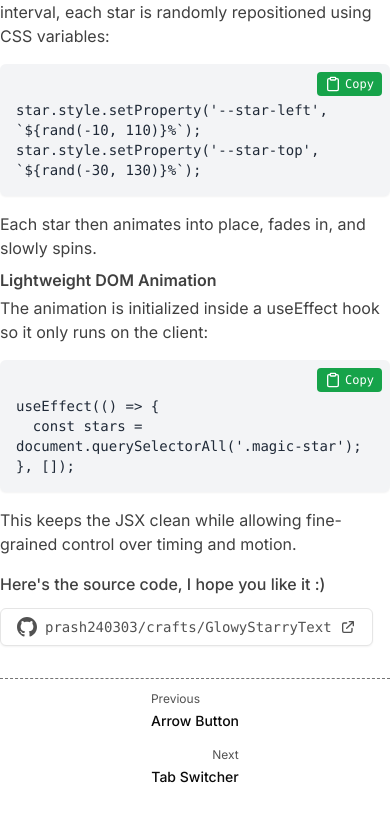
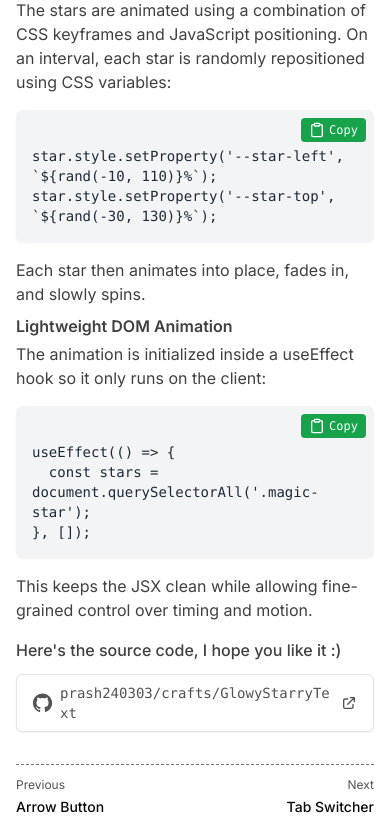
Before and after one commit to prash240303/crafts, a Next.js app: page /magic-text in a window 390 px wide. Shown: the part 1174-1997 px from the top of the page. Built offline with nearby package versions, Linux system fonts and the light colour scheme.

Commit message:
refactor : udpate UI responsive mobile view

```diff
--- a/src/app/crafts/page.tsx
+++ b/src/app/crafts/page.tsx
@@ -177,9 +177,9 @@ const PortfolioGrid = () => {
 
       {/* Content */}
       <div className="relative py-10 border-x border-neutral-300 space-y-8 mx-auto">
-        <div className="w-full border">
+        <div className="w-full border-y border-neutral-300">
           <div
-            className={`flex gap-2 max-w-5xl text-neutral-700 border-x border-neutral-300 mx-auto bg-white/60 backdrop-blur-md py-4 items-center justify-center text-4xl ${instrumentSerif.className}`}
+            className={`flex gap-2 max-w-5xl text-neutral-700 border-x border-neutral-300 mx-auto bg-white/60 backdrop-blur-md py-4 items-center justify-center md:text-4xl text-2xl ${instrumentSerif.className}`}
           >
             <span className="">A</span>
             <span className="italic font-bold ">collection</span>
@@ -187,13 +187,13 @@ const PortfolioGrid = () => {
           </div>
         </div>
         <div className="border w-full">
-          <div className="grid grid-cols-3 border-x border-neutral-300 p-2 bg-white max-w-5xl  mx-auto gap-2">
+          <div className="grid md:grid-cols-3 grid-cols-1 border-x border-neutral-300 p-2 bg-white max-w-5xl  mx-auto gap-2">
             {renderColumn(column1)}
             {renderColumn(column2)}
             {renderColumn(column3)}
           </div>
         </div>
-        <div className={`mt-2 border flex justify-between px-4 max-w-5xl ${instrumentSerif.className} py-4 mx-auto text-center`}>
+        <div className={`mt-2 border flex flex-col md:flex-row md:justify-between justify-center px-4 max-w-5xl ${instrumentSerif.className} py-4 mx-auto md:text-center`}>
           <span>Site Designed by myself</span>
           <Link target="_blank" href="https://portfolio-prash.vercel.app/about">About me</Link>
           <Link target="_blank" href="mailto:prash2402works@gmail.com">prash2402works@gmail.com</Link>
--- a/src/components/Layout/ComponentLayout.tsx
+++ b/src/components/Layout/ComponentLayout.tsx
@@ -101,7 +101,7 @@ export default function ComponentLayout({
   console.log("left ad right", leftIdx, rightIdx);
 
   return (
-    <div className="min-h-screen mx-auto flex flex-col items-start max-w-3xl gap-8 py-12">
+    <div className="min-h-screen md:mx-auto mx-4 flex flex-col items-start max-w-3xl gap-8 py-12">
       {/* Header */}
       <div className="">
         <div className="flex items-center gap-6 mb-6">
@@ -127,9 +127,9 @@ export default function ComponentLayout({
       <main className="">{children}</main>
 
       {/* Footer */}
-      <footer className="mt-auto  w-full">
-        <div className="w-full border-[0.5px] border-t  border-b-0 border-dashed border-neutral-500 h-[1px]" />
-        <div className="flex w-full text-sm mt-3 flex-col sm:flex-row justify-between items-center gap-4">
+      <footer className="mt-auto w-full">
+        <div className="w-full border-[0.5px] border-t border-b-0 border-dashed border-neutral-500 h-[1px]" />
+        <div className="flex w-full text-sm mt-3 flex-row justify-between items-center gap-4">
           <Link
             href={projects[leftIdx].path}
             className="flex flex-col gap-1 items-start justify-center"
```
